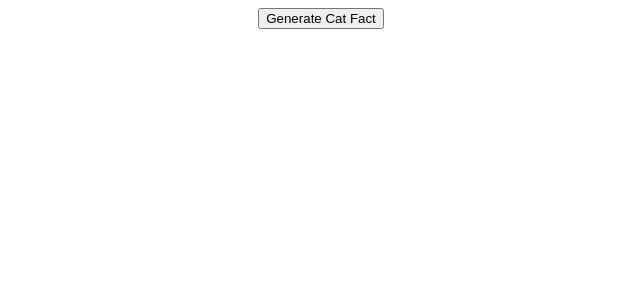
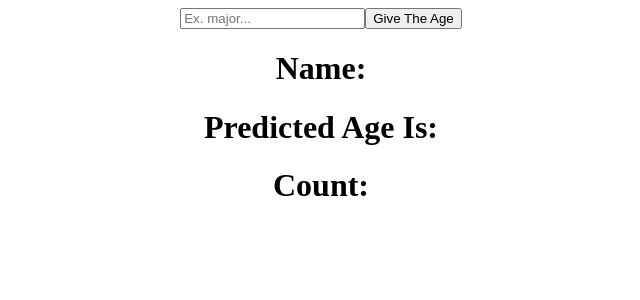
Before and after one commit to major6977/react2, a React (Create React App) app: page / in a window 1280 px wide. Shown: the top 300 px of the page, without its empty margins (319-959 px from the left). Built offline with nearby package versions, Linux system fonts and the light colour scheme; no server answers.

Commit message:
using fetch data and ter operators to predict name,age and count

```diff
--- a/src/App.js
+++ b/src/App.js
@@ -3,22 +3,26 @@ import Axios from "axios";
 import { useEffect, useState } from "react";
 
 function App() {
-  const [catFact, setCatFact] = useState("");
-
-  const fetchCatFact = () => {
-    Axios.get("https://catfact.ninja/fact").then((res) => {
-      setCatFact(res.data.fact);
+  const [name, setName] = useState("");
+  const [predictedAgeIs, setPredictedAgeIs] = useState(null);
+  const fetchData = () => {
+    Axios.get(`https://api.agify.io/?name=${name}`).then((res) => {
+      setPredictedAgeIs(res.data);
     });
   };
-
-  useEffect(() => {
-    fetchCatFact();
-  }, []);
-
   return (
     <div className="App">
-      <button onClick={fetchCatFact}> Generate Cat Fact </button>
-      <p> {catFact} </p>
+      <input
+        placeholder="Ex. major..."
+        onChange={(event) => {
+          setName(event.target.value);
+        }}
+      />
+      <button onClick={fetchData}> Give The Age </button>
+
+      <h1> Name: {predictedAgeIs?.name}</h1>
+      <h1> Predicted Age Is: {predictedAgeIs?.age}</h1>
+      <h1> Count: {predictedAgeIs?.count}</h1>
     </div>
   );
 }
```
